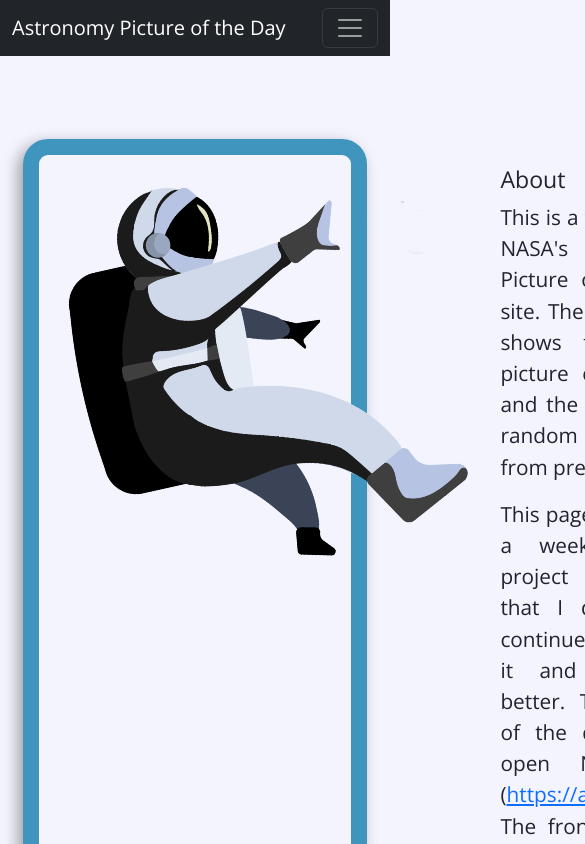
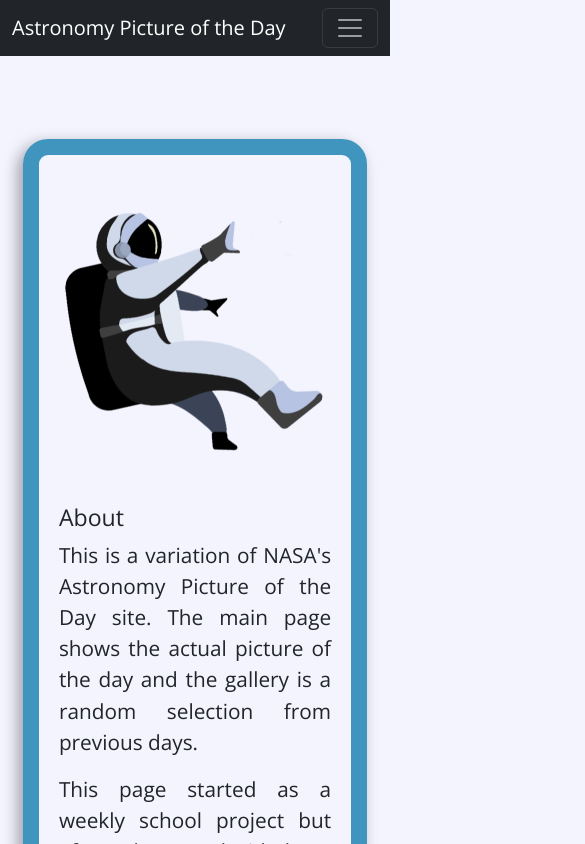
Before and after one commit to G-Sarkadi/APOD-gallery, a React (Create React App) app: page /about in a window 390 px wide. Shown: the top 844 px of the page, 585 px wide, since content can reach past the window. Built offline with nearby package versions, Linux system fonts and the light colour scheme; a web font is replaced by a local one.

Commit message:
Better About on mobiles, refactor Error and Modal

```diff
--- a/src/App.css
+++ b/src/App.css
@@ -217,7 +217,7 @@ footer {
     max-width: 95%;
     max-height: 85vh;
     border-radius: 12px;
-    background-color: rgba(255, 255, 255, 0.7);
+    background-color: rgba(255, 255, 255, 0.85);
     box-shadow: rgba(0, 0, 0, 0.35) 0px 5px 15px;
     display: flex;
     flex-direction: column;
@@ -266,7 +266,7 @@ footer {
     border-radius: 25px;
     box-shadow: rgba(0, 0, 0, 0.35) -5px 5px 15px;
     padding: 3% 5%;
-    margin: 6vh 6% 0 6%;
+    margin: 6vh 6% 6vh 6%;
     display: flex;
 }
 
@@ -274,7 +274,6 @@ footer {
     text-align: justify;
     font-size: 1.3em;
     margin-left: 5vw;
-    max-width: 50vw;
 }
 
 @keyframes astronautMove {
@@ -282,7 +281,8 @@ footer {
   }
 
 .aboutImage {
-    height: 50vh;
+    width: 25vw;
+    object-fit: scale-down;
     animation: astronautMove 10s infinite;
 }
 
@@ -297,12 +297,31 @@ footer {
     border-radius: 25px;
     box-shadow: rgba(0, 0, 0, 0.35) -5px 5px 15px;
     padding: 3%;
-    width: 40vw;
+    width: 50vw;
     display: flex;
     flex-direction: column;
     gap: 1vh;
     align-items: center;
     justify-content: center;
+}
+
+@media only screen and (max-width: 1000px) {
+    .errorContainer {
+      width: 80vw;
+    }
+
+    .aboutContainer {
+        flex-direction: column;
+    }
+
+    .aboutImage {
+        height: 40vh;
+        width: auto;
+    }
+
+    .aboutTextContainer {
+        margin-left: 0;
+    }
 }
 
 .errorImage {
```
